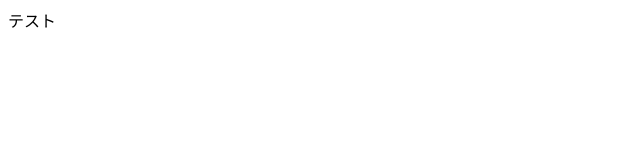
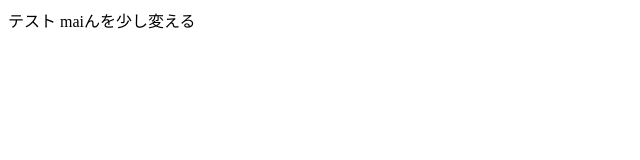
Before and after one commit to naokiuma/test_ignore, a plain HTML site: page index.html in a window 1280 px wide. Shown: the whole page, without its empty margins (0-640 px from the left). Drawn offline with Linux system fonts and the light colour scheme.

Commit message:
index.htmlを少し変えた

```diff
--- a/index.html
+++ b/index.html
@@ -7,6 +7,7 @@
 </head>
 <body>
 	テスト
+	maiんを少し変える
 
 </body>
 </html>
```
